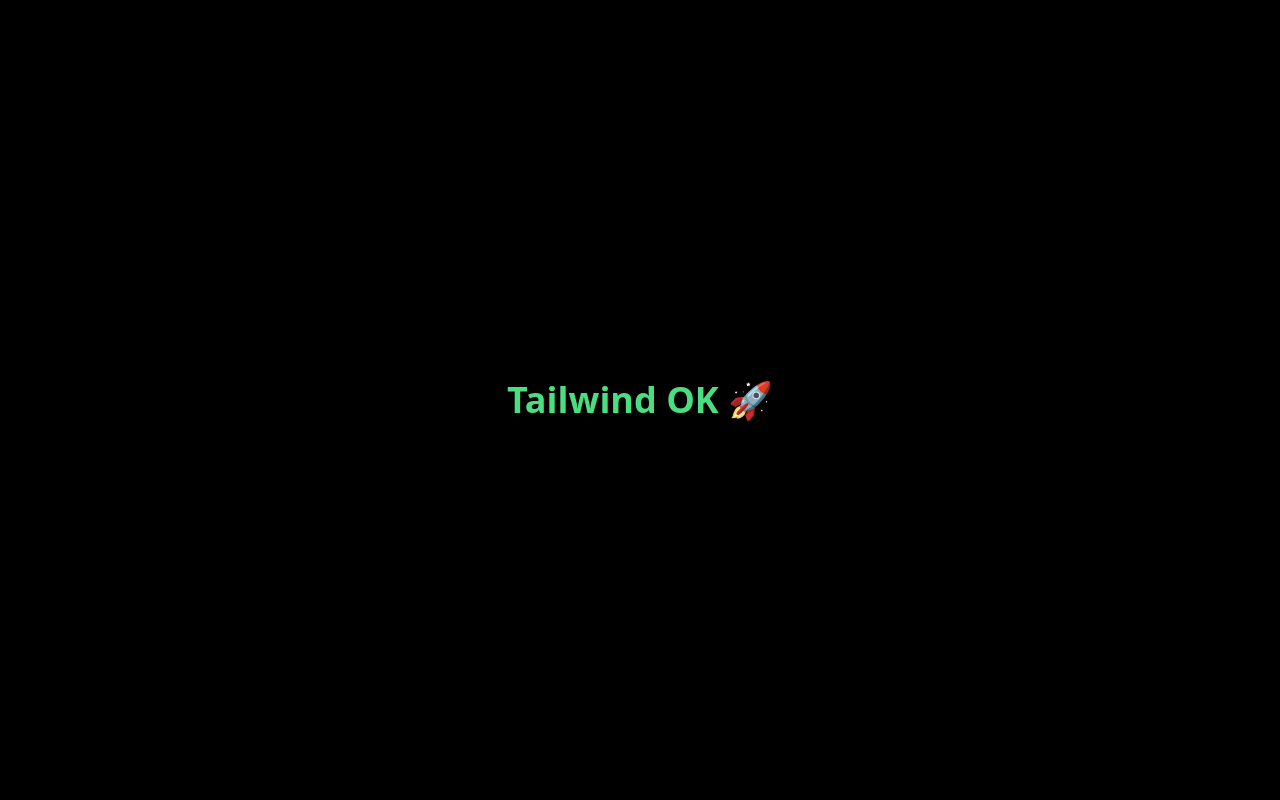
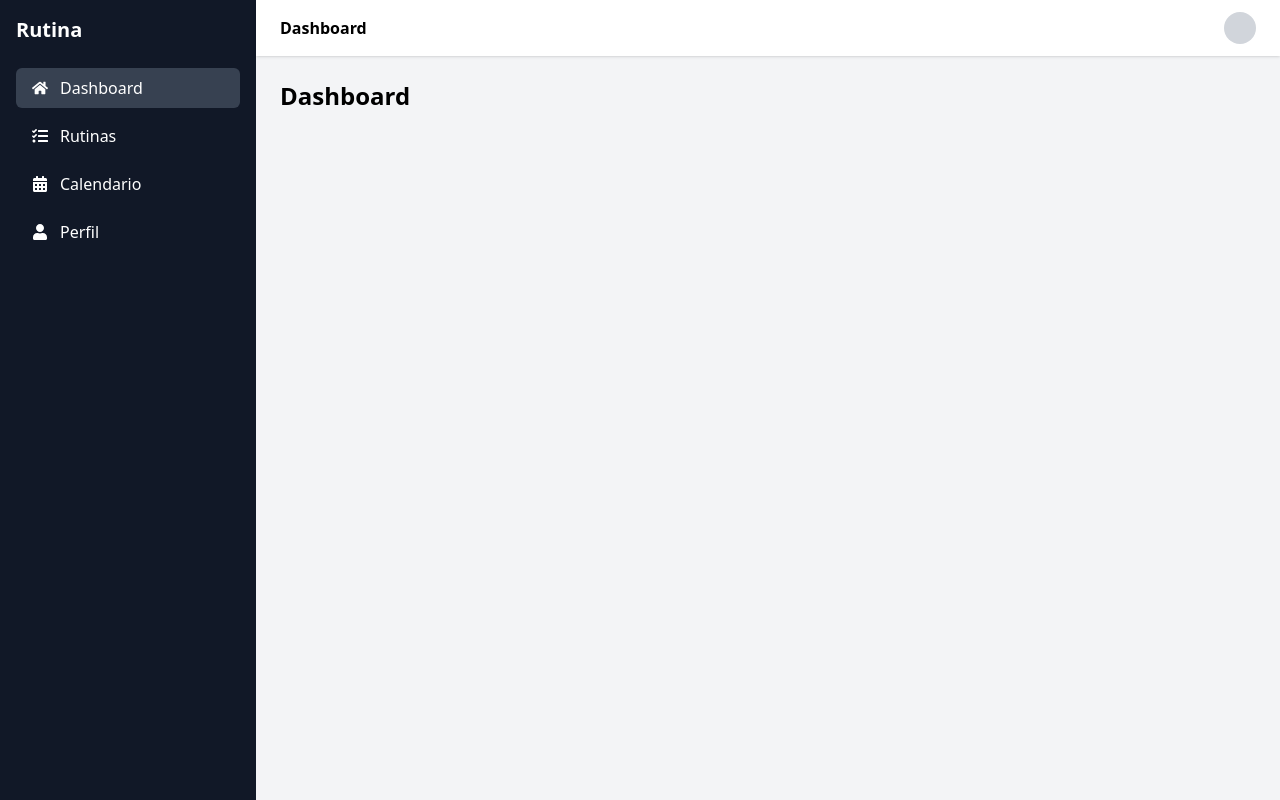
Before and after one commit to LautaroLeall/Routine-Calendary-Front, a React (Vite) app: page /dashboard in a window 1280 px wide. Built offline with nearby package versions, Linux system fonts and the light colour scheme.

Commit message:
call router in app

```diff
--- a/src/App.jsx
+++ b/src/App.jsx
@@ -1,9 +1,5 @@
+import Router from "./routes/Router"
+
 export default function App() {
-    return (
-        <div className="min-h-screen flex items-center justify-center bg-black">
-            <h1 className="text-4xl font-bold text-green-400">
-                Tailwind OK 🚀
-            </h1>
-        </div>
-    )
+    return <Router />
 }
```
